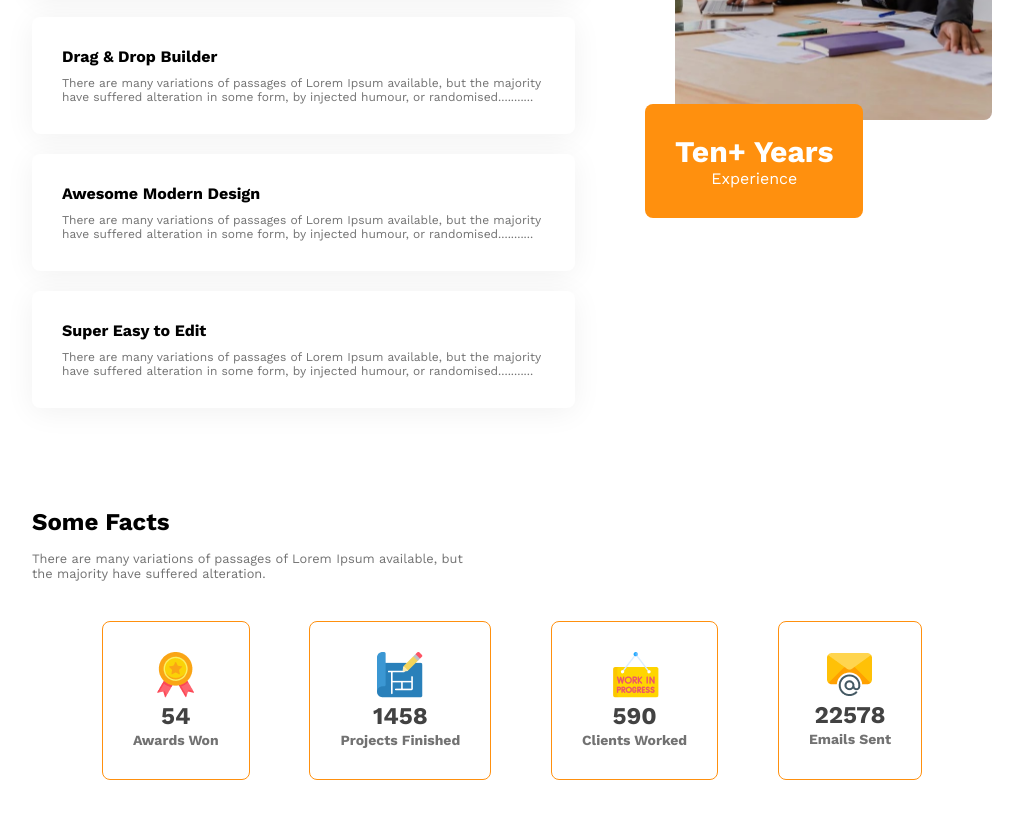
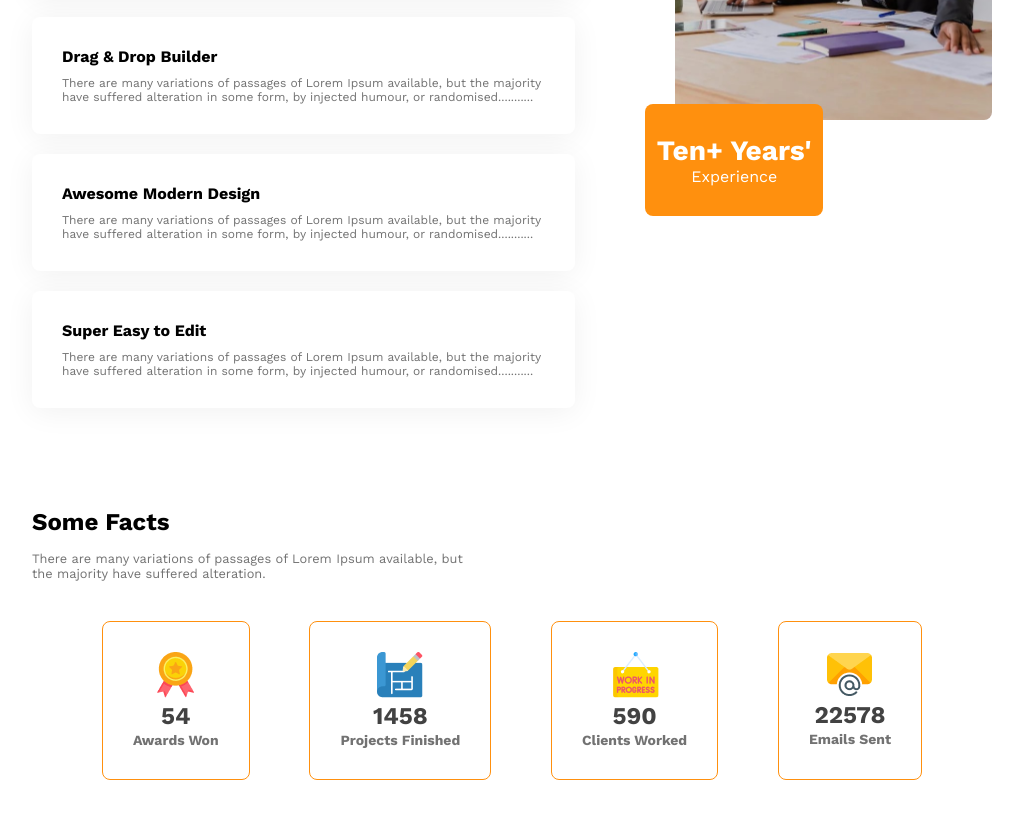
Before and after one commit to mrbannerbear/g3-architects, a plain HTML site: page index.html in a window 1280 px wide. Shown: the part 1832-2655 px from the top of the page, without its empty margins (128-1151 px from the left). Drawn offline with nearby package versions, Linux system fonts and the light colour scheme.

Commit message:
final changes

```diff
--- a/assets/style.css
+++ b/assets/style.css
@@ -79,10 +79,10 @@ main{ max-width: 1440px; padding: 50px 160px;}
         .tenyears{background-color: #FF900E;
             color: #FFF;
             text-align: center;
-        width: 50%; padding: 30px; border-radius: 8px; position: relative;
+        width: 50%; padding: 30px 10px; border-radius: 8px; position: relative;
         right: 30px; bottom: 20px;}
             .tenyears h3{
-                font-size: 30px;
+                font-size: 28px;
                 font-weight: 700;}
 
 
--- a/index.html
+++ b/index.html
@@ -107,7 +107,7 @@
             </div>
             <div class="features-image2">
                 <img src="assets/images/pexels-photo-10376237.jpg" alt="">
-                <div class="tenyears"><h3>Ten+ Years</h3>Experience</div>
+                <div class="tenyears"><h3>Ten+ Years'</h3>Experience</div>
             </div>
 
         </section>
```
